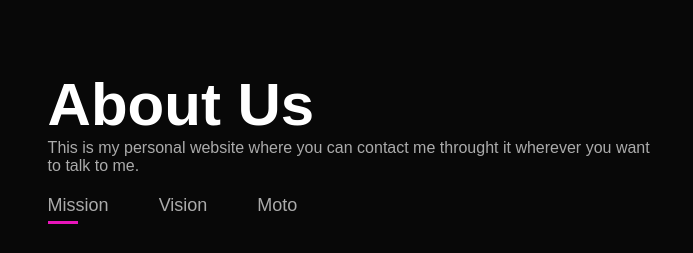
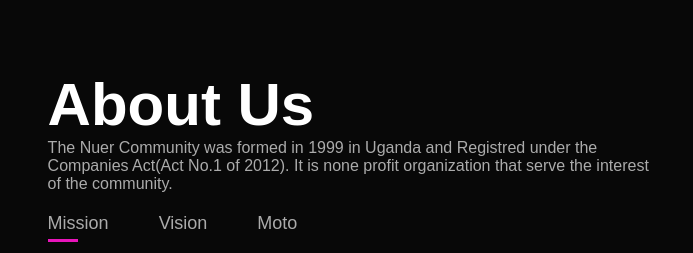
Before and after one commit to kulonglam/Nuercommunity, a plain HTML site: page index.html in a window 1280 px wide. Shown: the part 820-1073 px from the top of the page, 490-1183 px from the left. Drawn offline with Linux system fonts and the light colour scheme.

Commit message:
Update index.html

```diff
--- a/index.html
+++ b/index.html
@@ -40,8 +40,8 @@
                 </div>
                 <div class="about-col-2">
                     <h1 class="sub-title">About Us</h1>
-                    <p>This is my personal website where you can contact me throught it
-                        wherever you want to talk to me.
+                    <p>The Nuer Community was formed in 1999 in Uganda and Registred under the Companies Act(Act No.1 of 2012).
+                        It is none profit organization that serve the interest of the community.
                     </p>
                     <div class="tab-titles">
                         <p class="tab-links active-link" onclick="opentab('skills')">Mission</p>
```
